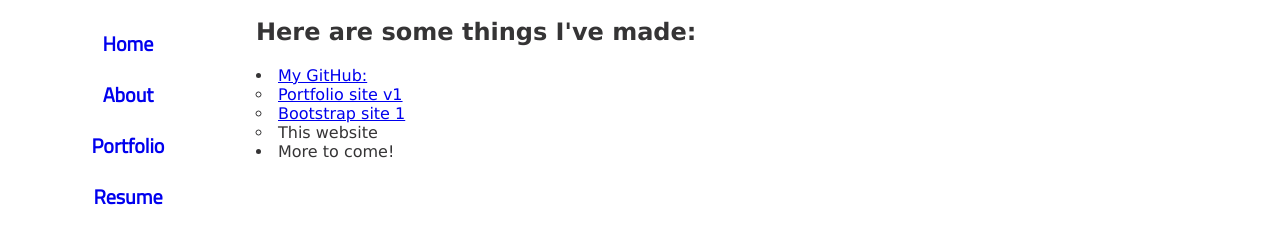
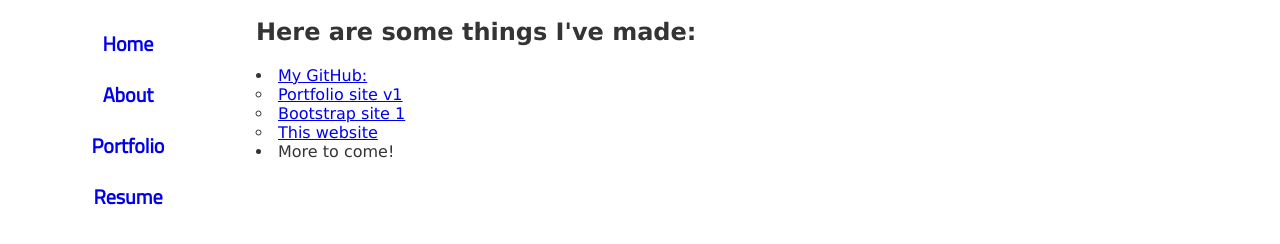
Before and after one commit to jcjoneskern/J-C_Portfolio, a plain HTML site: page portfolio.html in a window 1280 px wide. Shown: the part 50-294 px from the top of the page. Drawn offline with Linux system fonts and the light colour scheme.

Commit message:
small update to portfolio page

```diff
--- a/portfolio.html
+++ b/portfolio.html
@@ -22,7 +22,7 @@
 				<ul>
 					<li><a href="https://github.com/jcjoneskern/Jones-KernPortfolio" target="_blank">Portfolio site v1</a></li>
 					<li><a href="https://github.com/jcjoneskern/Jones-Kern_Bootstrap" target="_blank">Bootstrap site 1</a></li>
-					<li>This website</li><!--why isn't this indenting properly...?-->
+					<li><a href="https://github.com/jcjoneskern/J-C_Portfolio" target="_blank">This website</a></li><!--why isn't this indenting properly...?-->
 				</ul>
 			</li>
 			<li>More to come!</li>
```
